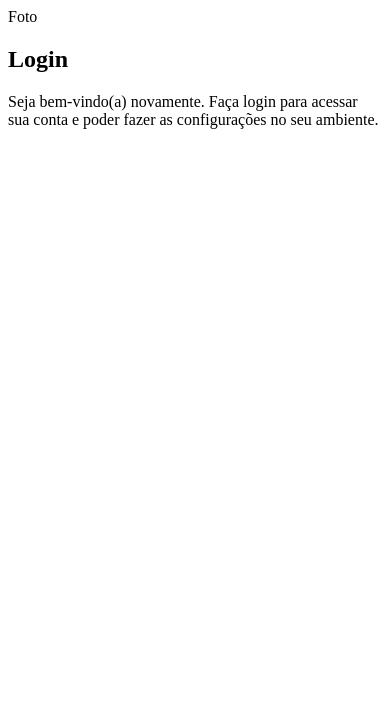
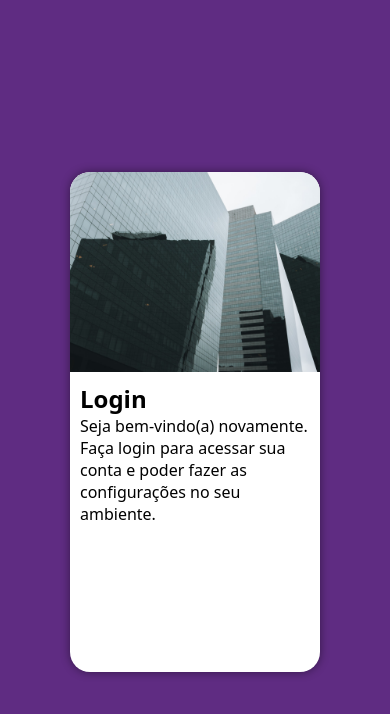
Before and after one commit to ragoans/projeto-login, a plain HTML site: page index.html in a window 390 px wide. Drawn offline with Linux system fonts and the light colour scheme.

Commit message:
Configurações básicas Layout Mobile First

```diff
--- a/estilos/style.css
+++ b/estilos/style.css
@@ -5,3 +5,49 @@
     Verde: #49a09d
     Lilás: #5f2c82
 */
+
+
+* {
+    font-family: system-ui, -apple-system, BlinkMacSystemFont, 'Segoe UI', Roboto, Oxygen, Ubuntu, Cantarell, 'Open Sans', 'Helvetica Neue', sans-serif;
+    margin: 0;
+    padding: 0;
+    box-sizing: border-box;
+}
+
+body, html {
+    background-color: #5f2c82;
+    width: 100vw;
+    height: 100vh;
+}
+
+main {
+    position: relative;
+    width: 100vw;
+    height: 100vh;
+}
+
+section#login {
+    position: absolute;
+    top: 50%;
+    left: 50%;
+    transform: translate(-50%,-50%);
+    overflow: hidden;
+
+    background-color: white;
+    width: 250px;
+    height: 500px;
+    border-radius: 20px;
+    box-shadow: 0px 0px 10px rgba(0, 0, 0, 0.450);
+}
+
+section#login > div#imagem {
+    background: url(../imagens/fundo-login.jpg) no-repeat left bottom;
+    background-size: cover;
+    height: 200px;
+    display: block;
+}
+
+div#formulario {
+    display: block;
+    padding: 10px;
+}
--- a/index.html
+++ b/index.html
@@ -11,7 +11,6 @@
     <main>
         <section id="login">
             <div id="imagem">
-                Foto
             </div>
             <div id="formulario">
                 <h1>Login</h1>
```
